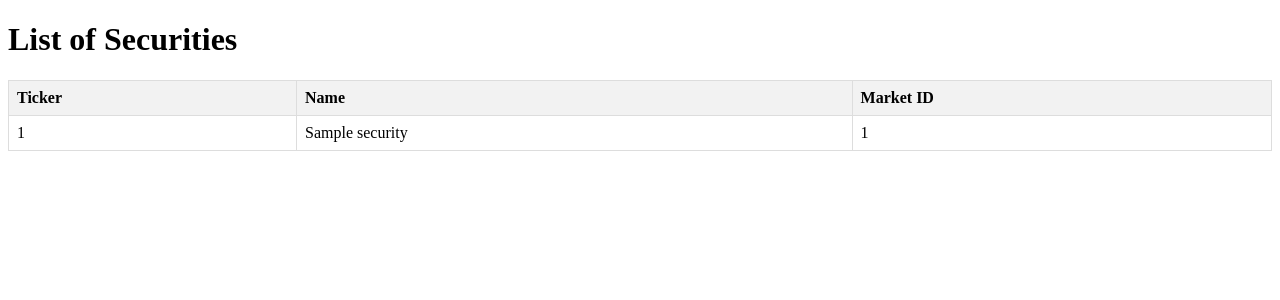
After one commit to N0F1X3d/finanalytics, a Django app: template templates/mainview/securities.html in a window 1280 px wide. The commit adds this page. Shown: the top 300 px of the page. Run offline with Django 5.2, Linux system fonts and the light colour scheme; the template is opened without the code that fills it: most values are stand-ins (such as "Sample title", 1, 10 or a date in 2020); parts of the project's set-up code (start-up, migrations or seed data) failed here and were passed over.

Commit message:
adding all securities

```diff
--- a/mainview/urls.py
+++ b/mainview/urls.py
@@ -3,4 +3,5 @@ from mainview import views
 
 urlpatterns = [
     path('', views.homepageview, name='Главная'),
+    path('securities/', views.securities_page, name='Securities')  # Убедись, что маршрут определён
 ]
--- a/mainview/views.py
+++ b/mainview/views.py
@@ -1,4 +1,9 @@
 from django.shortcuts import render
+from moex_iss_api import get_all_securities
 
 def homepageview(request):
     return render(request, 'mainview/mainview.html')
+
+def securities_page(request):
+    securities_list = get_all_securities.get_securities_list()
+    return render(request, 'mainview/securities.html', {'securities': securities_list})
--- a/templates/mainview/mainview.html
+++ b/templates/mainview/mainview.html
@@ -63,7 +63,7 @@
                     <a class="nav-link" href="#">Home <span class="sr-only">(current)</span></a>
                 </li>
                 <li class="nav-item">
-                    <a class="nav-link" href="#">Analytics</a>
+                    <a class="nav-link" href="{% url 'Securities' %}">Securities</a>  <!-- Ссылка на страницу с акциями -->
                 </li>
                 <li class="nav-item">
                     <a class="nav-link" href="#">Reports</a>
@@ -74,6 +74,7 @@
             </ul>
         </div>
     </nav>
+
 
     <!-- Main Content -->
     <div class="container">
--- /dev/null
+++ b/templates/mainview/securities.html
@@ -0,0 +1,46 @@
+<!DOCTYPE html>
+<html lang="en">
+<head>
+    <meta charset="UTF-8">
+    <meta name="viewport" content="width=device-width, initial-scale=1.0">
+    <title>Securities List</title>
+    <style>
+        table {
+            width: 100%;
+            border-collapse: collapse;
+        }
+        th, td {
+            border: 1px solid #ddd;
+            padding: 8px;
+        }
+        th {
+            background-color: #f2f2f2;
+            text-align: left;
+        }
+    </style>
+</head>
+<body>
+    <h1>List of Securities</h1>
+
+    <!-- Таблица с акциями -->
+    <table>
+        <thead>
+            <tr>
+                <th>Ticker</th>
+                <th>Name</th>
+                <th>Market ID</th>
+            </tr>
+        </thead>
+        <tbody>
+            <!-- Перебираем данные, переданные из представления -->
+            {% for security in securities %}
+            <tr>
+                <td>{{ security.SECID }}</td>
+                <td>{{ security.SHORTNAME }}</td>
+                <td>{{ security.BOARDID }}</td>
+            </tr>
+            {% endfor %}
+        </tbody>
+    </table>
+</body>
+</html>
```
Also changed, not shown: moex_iss_api/get_all_securities.py (added, +23 -0 lines), moex_iss_api/take_data_frame.py (added, +27 -0 lines).
